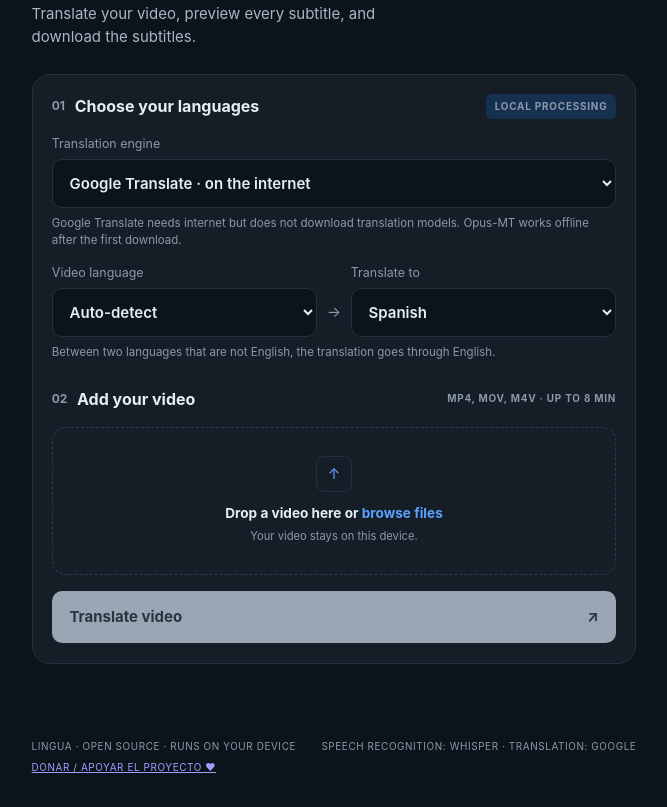
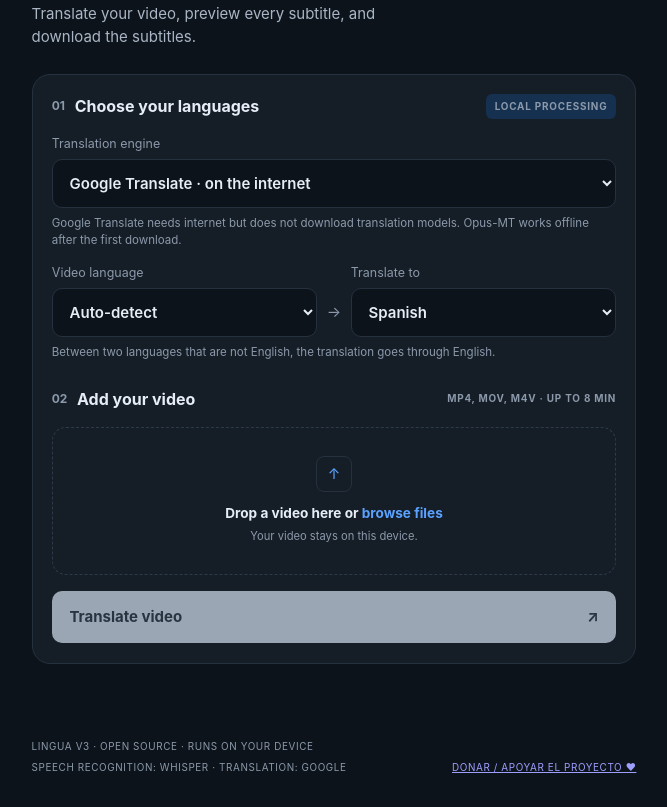
Before and after one commit to rserrano285-svg/Lingua-IOS, a plain HTML site: page V3/index.html in a window 1280 px wide. Shown: the part 331-1138 px from the top of the page, without its empty margins (306-973 px from the left). Drawn offline with nearby package versions, Linux system fonts and the light colour scheme.

Commit message:
Mostrar V3 en el pie de la app

```diff
--- a/V3/index.html
+++ b/V3/index.html
@@ -219,7 +219,7 @@
 </main>
 
 <footer>
-  <span>Lingua · Open source · Runs on your device</span>
+  <span>Lingua V3 · Open source · Runs on your device</span>
   <span id="engine-footer">Speech recognition: Whisper · Translation: Google</span>
   <a href="https://paypal.me/rene285serrano" target="_blank" rel="noopener noreferrer">Donar / Apoyar El Proyecto ♥</a>
 </footer>
```
